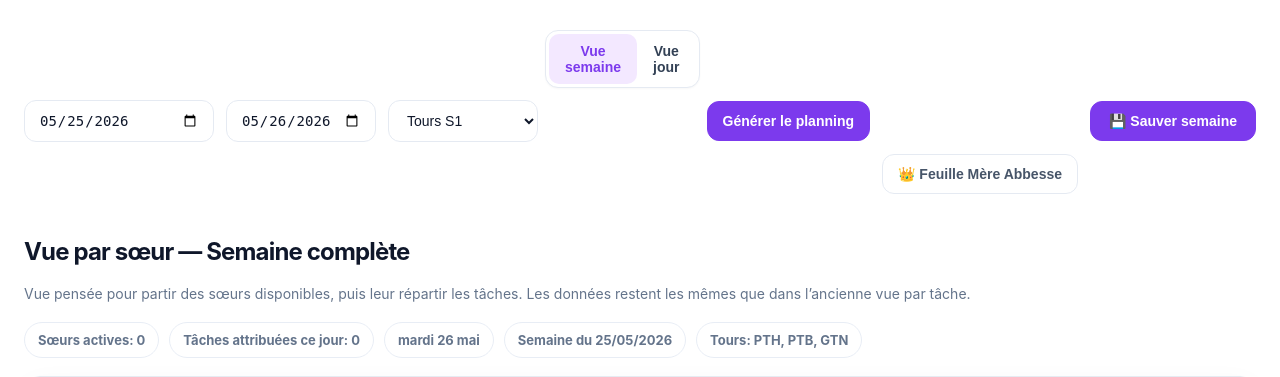
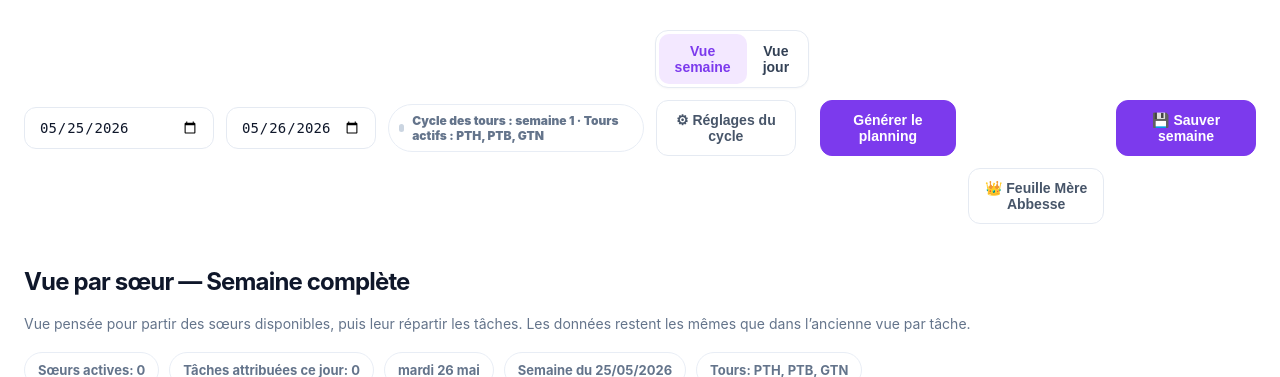
Before and after one commit to noemiedeclercq-cloud/planning-soeurs, a Flask app: page / in a window 1280 px wide. Shown: the part 59-436 px from the top of the page. Run offline with Flask 3, Linux system fonts and the light colour scheme; data comes from the database, SQL or seed files in the repository; data that the repository does not hold is empty.

Commit message:
Simplify tour cycle controls

```diff
--- a/templates/index.html
+++ b/templates/index.html
@@ -600,9 +600,33 @@ main{
   width:150px;
 }
 
+#tourCycleInfo{
+  grid-column:3;
+  min-width:210px;
+  align-self:center;
+}
+
+#btnCycleSettings{
+  grid-column:4;
+}
+
+#tourCycleSettings{
+  grid-column:1 / -1;
+  display:none;
+  align-items:center;
+  gap:10px;
+  padding:10px 12px;
+  border:1px solid #e8edf5;
+  border-radius:14px;
+  background:#f8fafc;
+}
+
+#tourCycleSettings.active{
+  display:flex;
+}
+
 #tourCycleSelect{
-  grid-column:3;
-  width:150px;
+  width:170px;
 }
 
 #btnSaveWeekSister{
@@ -1470,13 +1494,8 @@ main{
           </div>
           <input class="input" type="date" id="sisterWeekSelect" />
           <input class="input" type="date" id="sisterDaySelect" />
-          <select class="select" id="tourCycleSelect" title="Décalage manuel du cycle des tours">
-            <option value="0">Tours S1</option>
-            <option value="1">Tours S2 pause</option>
-            <option value="2">Tours S3</option>
-            <option value="3">Tours S4 pause</option>
-            <option value="4">Tours S5</option>
-          </select>
+          <span class="pill" id="tourCycleInfo"><span class="mini"></span>Cycle des tours automatique</span>
+          <button class="btn ghost" type="button" id="btnCycleSettings">⚙ Réglages du cycle</button>
           <input class="input" id="sisterSearch" placeholder="Filtrer une sœur" />
           <select class="select" id="sisterStatusFilter">
             <option value="all">Toutes</option>
@@ -1489,6 +1508,17 @@ main{
           <button class="btn" id="btnSaveWeekSister">💾 Sauver semaine</button>
           <button class="btn ghost" id="btnPdfAbbessSister">👑 Feuille Mère Abbesse</button>
           <span class="pill ok" id="lockPillSister"><span class="mini"></span>Déverrouillé</span>
+          <div id="tourCycleSettings">
+            <span class="hint">Réglage avancé : décaler exceptionnellement le cycle.</span>
+            <select class="select" id="tourCycleSelect" title="Décalage manuel du cycle des tours">
+              <option value="0">Tours S1</option>
+              <option value="1">Tours S2 pause</option>
+              <option value="2">Tours S3</option>
+              <option value="3">Tours S4 pause</option>
+              <option value="4">Tours S5</option>
+            </select>
+            <button class="btn ghost" type="button" id="btnCycleAuto">Revenir au cycle automatique</button>
+          </div>
         </div>
         <div class="hint">Vue pensée pour partir des sœurs disponibles, puis leur répartir les tâches. Les données restent les mêmes que dans l’ancienne vue par tâche.</div>
       </div>
@@ -1972,11 +2002,18 @@ main{
 
   function updateTourCycleUI(){
     const select = $("#tourCycleSelect");
-    if(!select) return;
     const idx = currentTourCycleIndex();
-    select.value = String(idx);
     const codes = activeTourCodes();
-    select.title = codes.length ? `Tours actifs : ${codes.join(", ")}` : "Semaine de pause des tours";
+    const text = `Cycle des tours : semaine ${idx + 1} · Tours actifs : ${codes.join(", ") || "pause"}`;
+    if(select){
+      select.value = String(idx);
+      select.title = codes.length ? `Tours actifs : ${codes.join(", ")}` : "Semaine de pause des tours";
+    }
+    const info = $("#tourCycleInfo");
+    if(info){
+      info.innerHTML = `<span class="mini"></span>${esc(text)}`;
+      info.title = tourCycleOffset() ? "Cycle décalé manuellement" : "Cycle calculé automatiquement";
+    }
   }
 
   function toLocalISODate(date){
@@ -3887,6 +3924,21 @@ main{
     toast("Semaine chargée");
   });
 
+  $("#btnCycleSettings").addEventListener("click", ()=>{
+    $("#tourCycleSettings").classList.toggle("active");
+  });
+
+  $("#btnCycleAuto").addEventListener("click", ()=>{
+    localStorage.removeItem("tourCycleOffset");
+    $("#tourCycleSettings").classList.remove("active");
+    updateTourCycleUI();
+    renderTasks();
+    hydrateSelects();
+    renderPlanning();
+    renderSisterPlanning();
+    toast("Cycle automatique rétabli");
+  });
+
   $("#tourCycleSelect").addEventListener("change", async ()=>{
     const selected = Number($("#tourCycleSelect").value || 0);
     const auto = autoTourCycleIndex();
```
